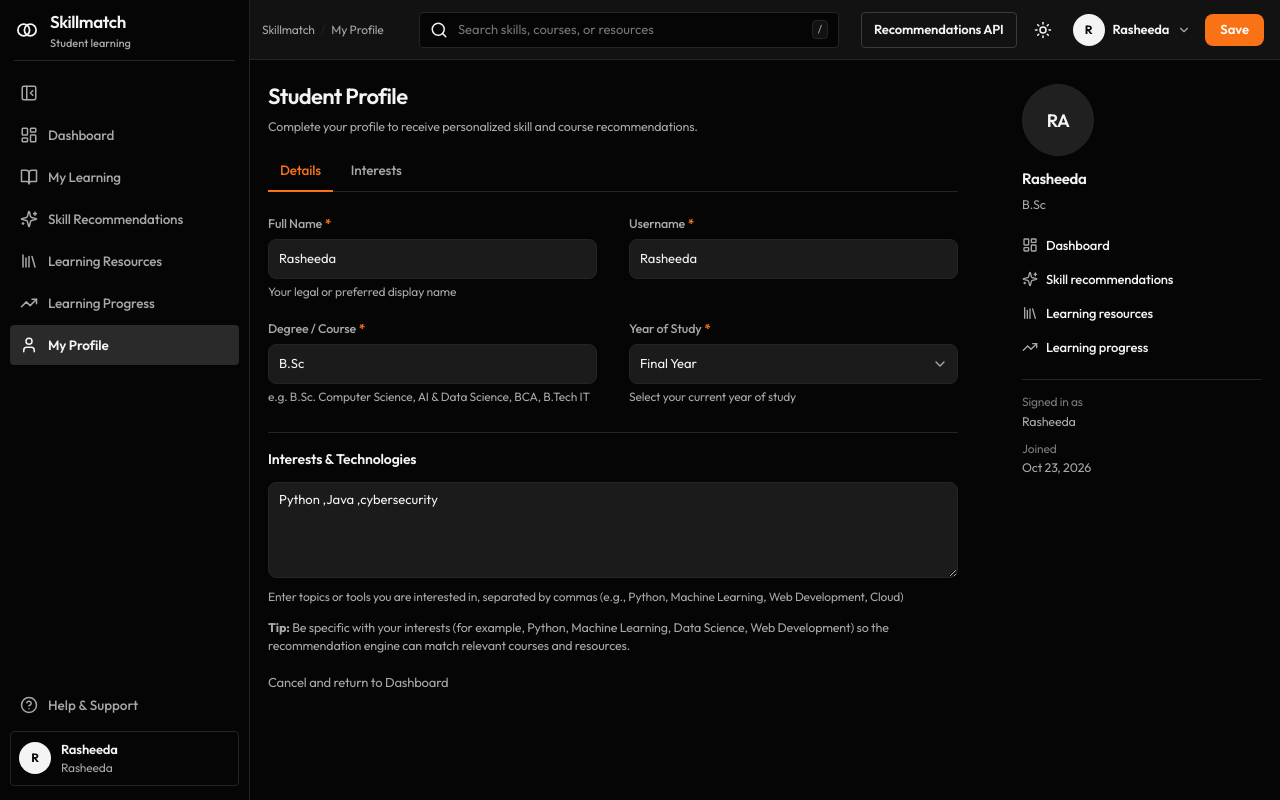
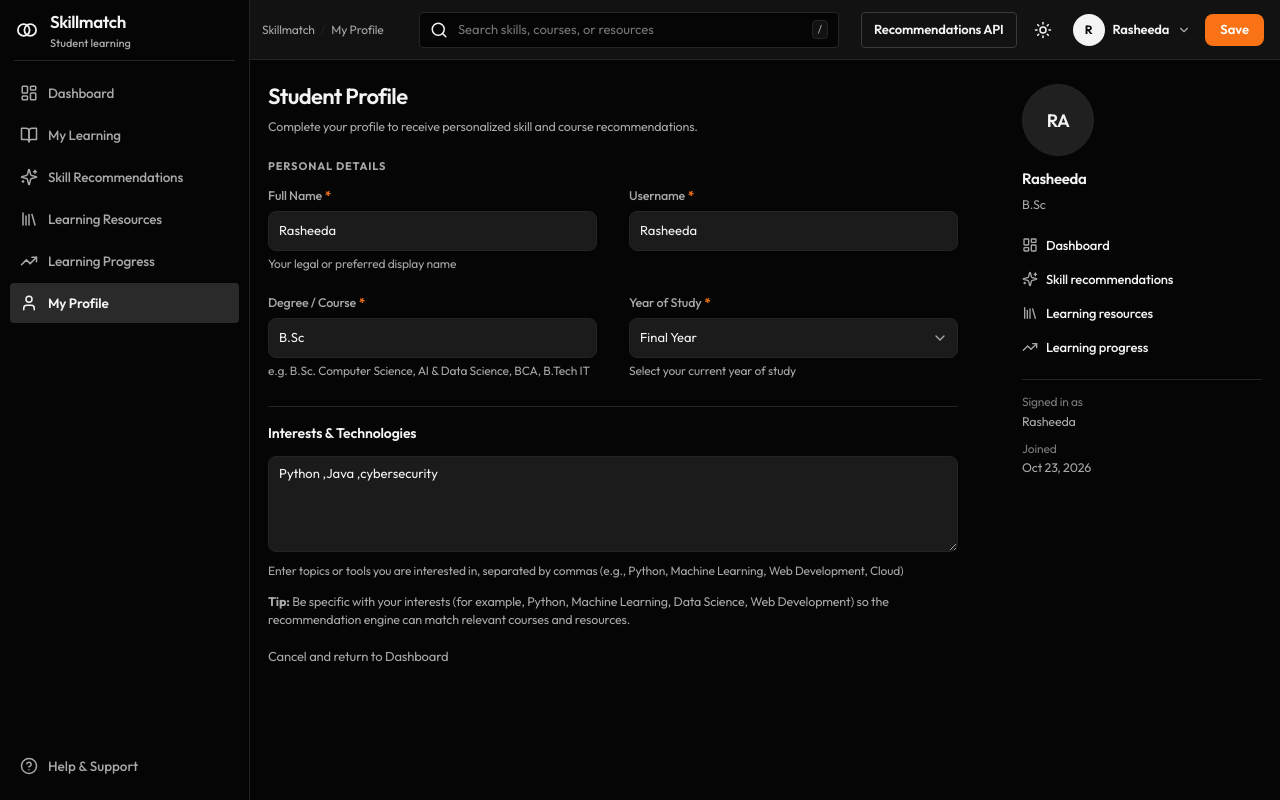
Before and after one commit to thahajnisha95-rgb/Machine-Learning, a Django app: page /profile/edit/ in a window 1280 px wide. Run offline with Django 5.2, Linux system fonts and the light colour scheme; a user stored in the database is signed in; data comes from the database, SQL or seed files in the repository.

Commit message:
Improve sidebar UX and clean up profile form
- Remove collapse toggle icon from sidebar; sidebar now expands on hover
  and collapses when cursor leaves using a smooth spring CSS transition
  (cubic-bezier 0.22,1,0.36,1) - equivalent to Framer Motion layout animation
- Remove profile card (user-card) from the bottom of the sidenav
- Remove Details/Interests tabs from profile form; keep all form content,
  replace tabs with a clean uppercase section label
- Clean up corresponding JS (collapse button handler, tooltip logic) and CSS
  (sidebar-collapsed rules, record-tabs rules)

```diff
--- a/ML Project/accounts/static/accounts/app.css
+++ b/ML Project/accounts/static/accounts/app.css
@@ -184,7 +184,19 @@ body {
     color: var(--text);
     border-right: 1px solid var(--border);
     z-index: 30;
-    transition: width 0.32s cubic-bezier(0.22, 1, 0.36, 1), flex-basis 0.32s cubic-bezier(0.22, 1, 0.36, 1);
+    /* Smooth spring-like expand/collapse — matches Framer Motion layout animation */
+    transition:
+        width 0.38s cubic-bezier(0.22, 1, 0.36, 1),
+        flex-basis 0.38s cubic-bezier(0.22, 1, 0.36, 1);
+    overflow: hidden;
+}
+
+/* Hover-expand: expand the sidebar when the cursor enters */
+@media (min-width: 768px) {
+    .sidebar:hover {
+        width: var(--sidebar);
+        flex-basis: var(--sidebar);
+    }
 }
 
 .brand-row {
@@ -192,28 +204,56 @@ body {
     align-items: center;
     gap: 8px;
     height: var(--nav-h);
-    padding: 0 12px 0 14px;
+    padding: 0 6px;
+    justify-content: center;
+    transition: padding 0.38s cubic-bezier(0.22, 1, 0.36, 1);
+}
+
+@media (min-width: 768px) {
+    .sidebar:hover .brand-row {
+        padding: 0 12px 0 14px;
+        justify-content: flex-start;
+    }
 }
 
 .brand {
     display: flex;
     align-items: center;
-    gap: 10px;
+    gap: 0;
     min-width: 0;
     flex: 1;
     color: var(--text);
     text-decoration: none;
     font-weight: 600;
     letter-spacing: -0.03em;
+    justify-content: center;
+    transition: gap 0.38s cubic-bezier(0.22, 1, 0.36, 1), justify-content 0s;
+}
+
+@media (min-width: 768px) {
+    .sidebar:hover .brand {
+        gap: 10px;
+        justify-content: flex-start;
+    }
 }
 
 .brand-text {
     min-width: 0;
     display: flex;
     flex-direction: column;
-    max-width: 160px;
+    max-width: 0;
+    opacity: 0;
     overflow: hidden;
-    transition: max-width 0.32s cubic-bezier(0.22, 1, 0.36, 1), opacity 0.2s ease;
+    transition:
+        max-width 0.38s cubic-bezier(0.22, 1, 0.36, 1),
+        opacity 0.22s ease;
+}
+
+@media (min-width: 768px) {
+    .sidebar:hover .brand-text {
+        max-width: 160px;
+        opacity: 1;
+    }
 }
 .brand-tag {
     font-size: 11px;
@@ -269,7 +309,7 @@ body {
     position: relative;
     display: flex;
     align-items: center;
-    gap: 10px;
+    gap: 0;
     min-height: 40px;
     padding: 0 10px;
     border-radius: var(--control-radius);
@@ -284,33 +324,43 @@ body {
     cursor: pointer;
     font-family: inherit;
     overflow: hidden;
+    justify-content: center;
+    transition: gap 0.38s cubic-bezier(0.22, 1, 0.36, 1), background 0.15s ease, color 0.15s ease;
+}
+
+@media (min-width: 768px) {
+    .sidebar:hover .nav-link {
+        gap: 10px;
+        justify-content: flex-start;
+    }
 }
 
 .nav-label,
 .user-meta {
     display: inline-block;
     min-width: 0;
-    max-width: 170px;
+    /* Start hidden; expand when sidebar is hovered */
+    max-width: 0;
+    opacity: 0;
     overflow: hidden;
     white-space: nowrap;
     vertical-align: middle;
-    transition: max-width 0.32s cubic-bezier(0.22, 1, 0.36, 1), opacity 0.2s ease;
+    transition:
+        max-width 0.38s cubic-bezier(0.22, 1, 0.36, 1),
+        opacity 0.22s ease;
+}
+
+@media (min-width: 768px) {
+    .sidebar:hover .nav-label,
+    .sidebar:hover .user-meta {
+        max-width: 170px;
+        opacity: 1;
+    }
 }
 
 .sidebar .nav-link:hover { background: var(--hover); color: var(--text); }
 
-.sidebar-collapse {
-    width: 100%;
-    height: 40px;
-    justify-content: flex-start;
-    padding: 0 10px;
-    flex: 0 0 40px;
-    color: var(--muted);
-}
-
-.sidebar .sidebar-collapse:hover { background: var(--hover); color: var(--text); }
-.sidebar-collapse .icon { transition: transform 0.2s ease; }
-html.sidebar-collapsed .sidebar-collapse .icon { transform: rotate(180deg); }
+/* sidebar-collapse button removed — sidebar now expands on hover */
 
 .sidebar .nav-link.is-active,
 html[data-view="overview"] .sidebar .nav-link[data-nav="overview"],
@@ -1167,31 +1217,20 @@ html[data-view="learning-progress"] #learning-progress {
 }
 .record-main > .support { margin: 4px 0 0; max-width: 62ch; }
 
-.record-tabs {
-    display: flex;
-    gap: 6px;
-    margin: 16px 0 22px;
-    border-bottom: 1px solid var(--border);
-}
-.record-tab {
-    margin: 0 0 -1px;
-    padding: 8px 12px 10px;
-    border-bottom: 2px solid transparent;
+/* Section label replaces the old tab nav */
+.profile-section-label {
+    margin: 22px 0 12px;
+    font-size: 11px;
+    font-weight: 700;
+    letter-spacing: 0.08em;
+    text-transform: uppercase;
     color: var(--muted);
-    font-size: 13.5px;
-    font-weight: 500;
-    text-decoration: none;
-}
-.record-tab:hover { color: var(--text); }
-.record-tab.is-active {
-    color: #f97316;
-    border-bottom-color: #f97316;
 }
 
 .record-grid {
     display: grid;
     grid-template-columns: minmax(0, 1fr) minmax(0, 1fr);
-    gap: 18px 32px;
+    gap: 20px 32px;
 }
 .record-sheet .form-group { margin: 0; }
 .record-sheet .form-group label,
--- a/ML Project/accounts/static/accounts/app.js
+++ b/ML Project/accounts/static/accounts/app.js
@@ -140,20 +140,8 @@
     }
 
     function showTooltip(el) {
-        if (!tooltip || !el || isMobile() || !root.classList.contains("sidebar-collapsed")) {
-            hideTooltip();
-            return;
-        }
-        var label = el.getAttribute("data-tooltip");
-        if (!label) {
-            hideTooltip();
-            return;
-        }
-        var rect = el.getBoundingClientRect();
-        tooltip.textContent = label;
-        tooltip.hidden = false;
-        tooltip.style.top = (rect.top + rect.height / 2) + "px";
-        tooltip.style.left = (rect.right + 10) + "px";
+        /* tooltips disabled — nav labels are visible on sidebar hover */
+        hideTooltip();
     }
 
     function closeHelp() {
@@ -162,7 +150,7 @@
         if (helpBtn) helpBtn.setAttribute("aria-expanded", "false");
     }
 
-    setCollapsed(read("learnpath-sidebar") === "collapsed");
+    /* sidebar-collapsed state now driven by CSS hover — no localStorage restore needed */
 
     function syncTheme() {
         var dark = root.getAttribute("data-theme") === "dark";
@@ -181,14 +169,7 @@
         });
     }
 
-    if (collapseBtn) {
-        collapseBtn.addEventListener("click", function () {
-            var collapsed = !root.classList.contains("sidebar-collapsed");
-            setCollapsed(collapsed);
-            store("learnpath-sidebar", collapsed ? "collapsed" : "expanded");
-            hideTooltip();
-        });
-    }
+    /* collapse button removed — sidebar expands on hover via CSS */
 
     if (openBtn) openBtn.addEventListener("click", function () { setDrawer(true); });
     if (closeBtn) closeBtn.addEventListener("click", function () { setDrawer(false); });
--- a/ML Project/accounts/templates/accounts/partials/sidebar.html
+++ b/ML Project/accounts/templates/accounts/partials/sidebar.html
@@ -19,9 +19,6 @@
     <hr class="side-divider">
 
     <nav class="side-nav" aria-label="Dashboard sections">
-        <button type="button" id="sidebar-collapse" class="nav-link sidebar-collapse" aria-controls="app-sidebar" aria-expanded="true" aria-label="Collapse sidebar" data-tooltip="Collapse sidebar">
-            <svg class="icon" aria-hidden="true"><use href="#i-panel-toggle"></use></svg>
-        </button>
         <a class="nav-link{% if request.resolver_match.url_name == 'dashboard' %} is-active{% endif %}" href="{% url 'dashboard' %}#overview" data-nav="overview" data-tooltip="Dashboard"{% if request.resolver_match.url_name == 'dashboard' %} aria-current="page"{% endif %}>
             <svg class="icon" aria-hidden="true"><use href="#i-dashboard"></use></svg>
             <span class="nav-label">Dashboard</span>
@@ -60,13 +57,6 @@
                 <a href="{% url 'api_recommendations' %}" target="_blank" rel="noopener noreferrer">Recommendations API</a>
             </div>
         </div>
-        <a class="user-card" href="{% url 'edit_profile' %}" data-tooltip="{{ display_name }}">
-            <span class="avatar" aria-hidden="true">{{ display_name|slice:":1"|upper }}</span>
-            <span class="user-meta">
-                <span class="user-name">{{ display_name }}</span>
-                <span class="user-sub">{{ request.user.username }}</span>
-            </span>
-        </a>
     </div>
 </aside>
 <div id="sidebar-backdrop" class="backdrop" hidden></div>
--- a/ML Project/accounts/templates/accounts/profile_form.html
+++ b/ML Project/accounts/templates/accounts/profile_form.html
@@ -14,11 +14,6 @@
                 <h1 id="edit-profile-title">Student Profile</h1>
                 <p class="support">Complete your profile to receive personalized skill and course recommendations.</p>
 
-                <nav class="record-tabs" aria-label="Profile sections">
-                    <a class="record-tab is-active" href="#profile-details" aria-current="true">Details</a>
-                    <a class="record-tab" href="#profile-interests">Interests</a>
-                </nav>
-
                 {% if form.non_field_errors %}
                     <ul class="errorlist">
                         {% for error in form.non_field_errors %}
@@ -26,11 +21,15 @@
                         {% endfor %}
                     </ul>
                 {% endif %}
+
                 <datalist id="course-options">
                     {% for course_option in form.course_options %}
                         <option value="{{ course_option }}">
                     {% endfor %}
                 </datalist>
+
+                <!-- ── Personal Details ─────────────────────────────── -->
+                <p class="profile-section-label">Personal Details</p>
                 <div id="profile-details" class="record-grid">
                     <div class="form-group">
                         <label for="{{ form.full_name.id_for_label }}">{{ form.full_name.label }}{% if form.full_name.field.required %}<abbr class="req" title="required">*</abbr>{% endif %}</label>
@@ -65,6 +64,7 @@
                     </div>
                 </div>
 
+                <!-- ── Interests ────────────────────────────────────── -->
                 <section id="profile-interests" class="record-section">
                     <div class="record-section-head">
                         <h2><label for="{{ form.interests.id_for_label }}">{{ form.interests.label }}</label></h2>
```
Also changed, not shown: other parts of ML Project/accounts/static/accounts/app.css (+3 -26 lines).
